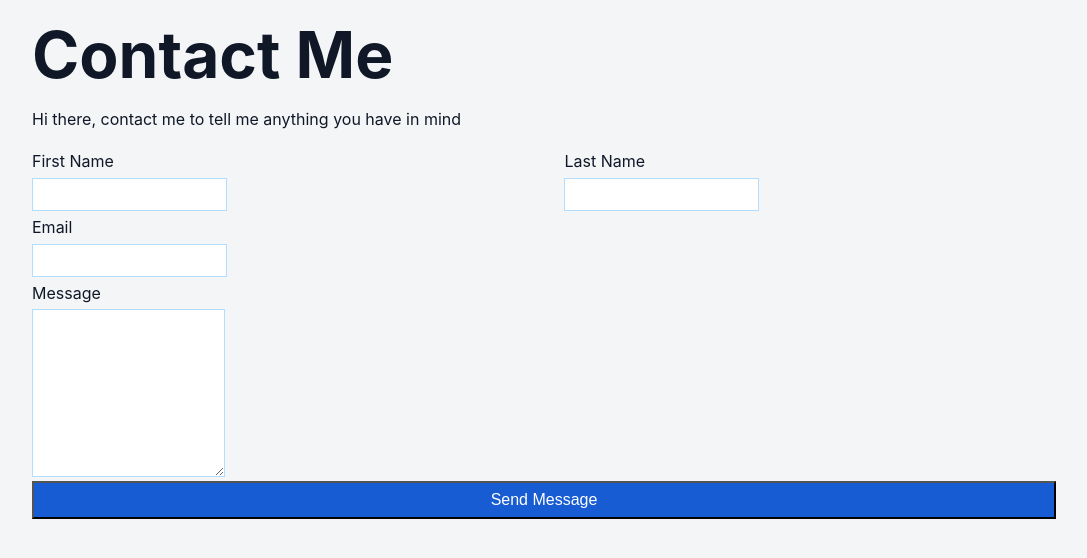
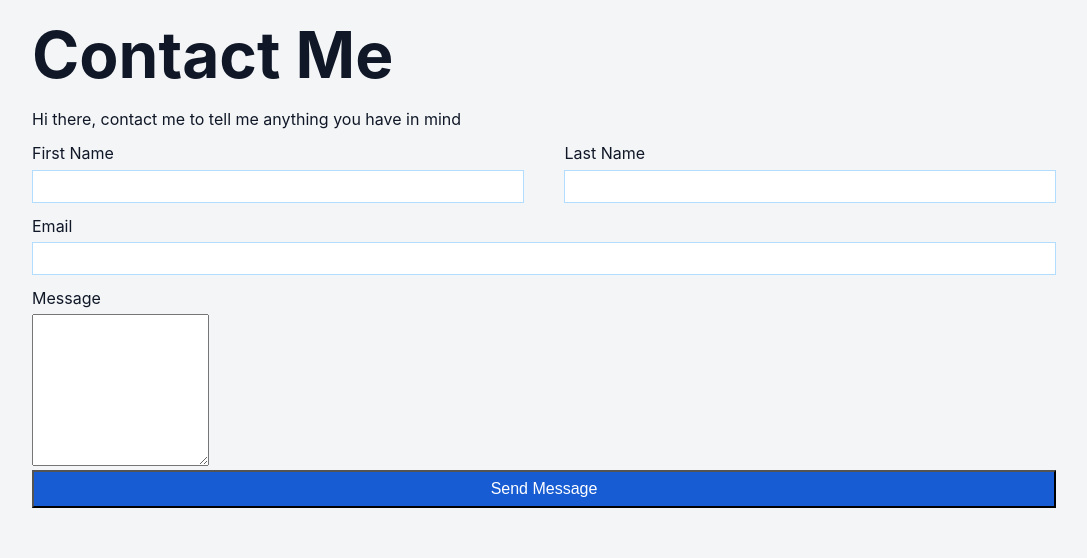
Before and after one commit to samuelajala01/zuri-link-tree, a React (Vite) app: page /contact in a window 1280 px wide. Shown: the top 558 px of the page, without its empty margins (96-1183 px from the left). Built offline with nearby package versions, Linux system fonts and the light colour scheme.

Commit message:
chore: fix input width

```diff
--- a/src/App.css
+++ b/src/App.css
@@ -1,6 +1,9 @@
-/* * {
-  border: 1px solid red;
-} */
+* {
+  margin: 0;
+  padding: 0;
+  box-sizing: border-box;
+  /* border: 1px solid red; */
+}
 
 #root {
   max-width: 1280px;
@@ -86,11 +89,13 @@ footer {
   margin: 1rem 0;
 }
 
+#contact-page p {
+  margin-bottom: 0.5rem;
+}
+
 form {
   display: block;
   text-align: initial;
-  /* width: fit-content; */
-  max-width: 100%;
 }
 
 label {
@@ -108,14 +113,15 @@ label {
   flex-basis: 48%;
 }
 
-.firstname,
-.lastname {
-  /* flex: 1; */
+#firstname,
+#lastname,
+#email {
   width: 100%;
+  margin-bottom: 0.4rem;
+
 }
 
-input,
-textarea {
+input {
   padding: 0.5rem;
   border: 1px solid #B2DDFF;
   outline: 0;
--- a/src/components/ContactForm.jsx
+++ b/src/components/ContactForm.jsx
@@ -1,10 +1,12 @@
+
+
 const ContactForm = () => {
     return (
         <form>
             <div className="row">
                 <div class="input-group">
                     <label for="first-name"> First Name</label>
-                    <input type="text" id="name" name="name" required />
+                    <input type="text" id="firstname" name="firstname" size='100%' required />
                 </div>
                 <div class="input-group">
                     <label for="last-name">Last Name</label>
@@ -12,9 +14,9 @@ const ContactForm = () => {
                 </div>
             </div>
             <label>Email</label>
-            <input type="mail" />
+            <input type="text" id="email" />
             <label>Message</label><textarea rows='10' />
-            <button>Send Message</button>
+            <button type="submit" value="submit">Send Message</button>
         </form>
     )
 }
```
